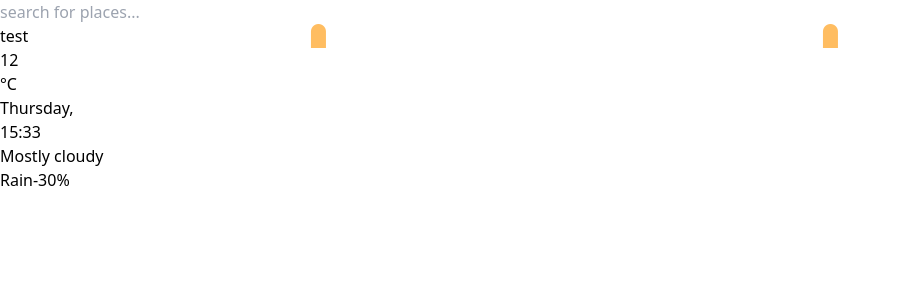
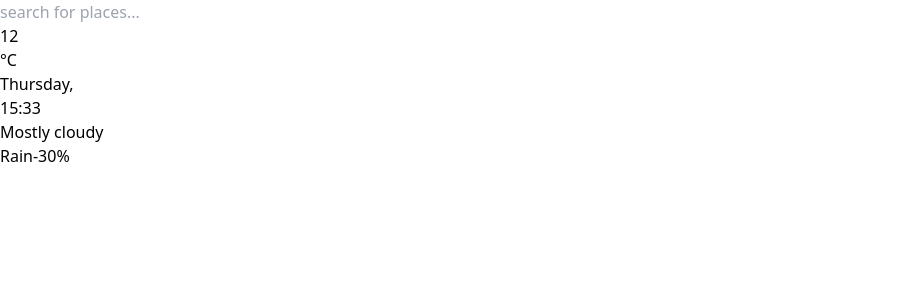
Before and after one commit to Elahehkeykhosravi/elaheh-proj, a React (Vite) app: page / in a window 1280 px wide. Shown: the top 300 px of the page, without its empty margins (0-901 px from the left). Built offline with nearby package versions, Linux system fonts and the light colour scheme.

Commit message:
test has been deleted

```diff
--- a/src/components/Sidebar.jsx
+++ b/src/components/Sidebar.jsx
@@ -12,9 +12,8 @@ const Sidebar = () => {
                     </div>
                 </div>
                 <div className="relative h-[70%] flex flex-col space-y-4 px-4">
-                    <div className="w-full h-full bg-contain bg-no-repeat bg-center mx-auto" style={{ backgroundImage: `url(${Logo})` }}>
-                        test
-                    </div>
+                    <div className="w-full h-full bg-contain bg-no-repeat bg-center mx-auto" style={{ backgroundImage: `url(${Logo})` }}></div>
+
 
                     <div className="flex ">
                         <p className=" text-8xl tracking-tight leading-tight ">12</p>
```
